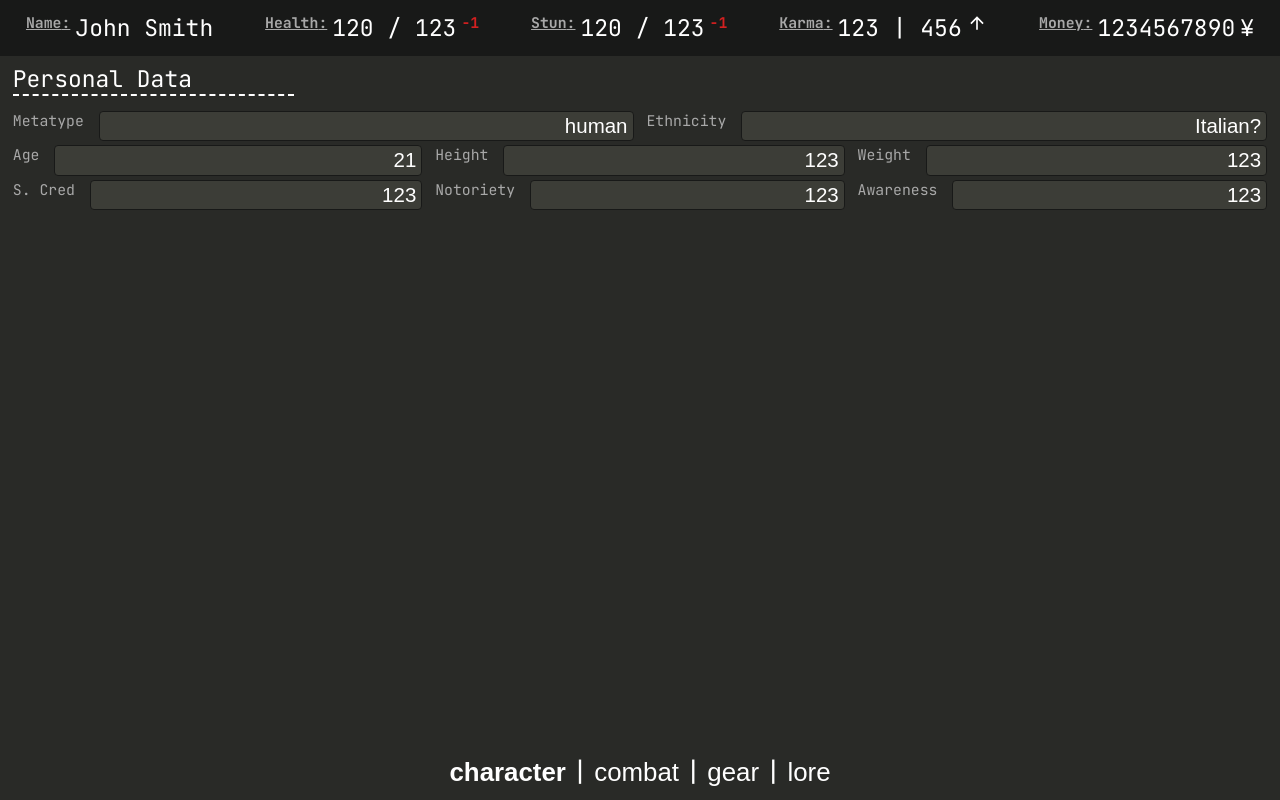
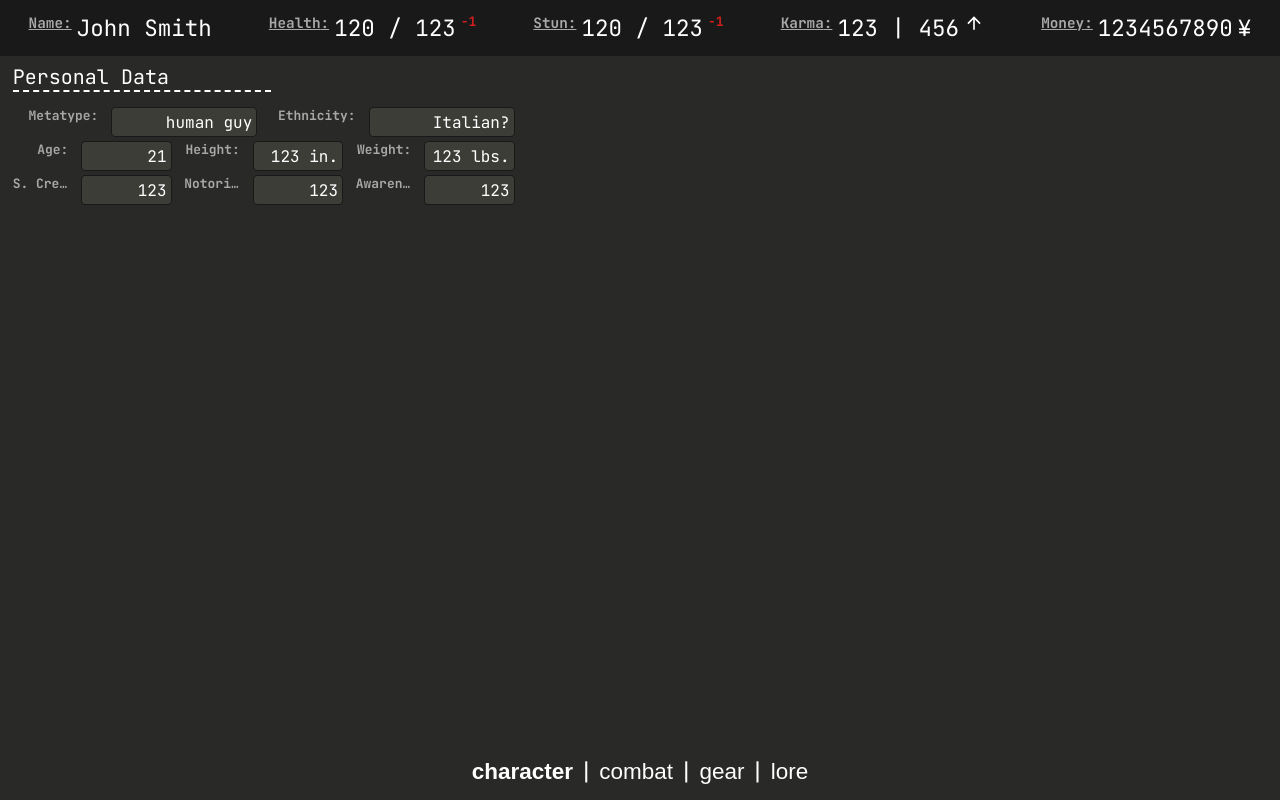
Before and after one commit to roclame12/ShadowSheet, a React (Vite) app: page / in a window 1280 px wide. Built offline with nearby package versions, Linux system fonts and the light colour scheme.

Commit message:
Added a suffix to each InputBox that'll allow for you to place text at the end of the input.
Also did some refactoring with the font sizes to better suit smaller screens

```diff
--- a/src/CSS/components/Hudbar.css
+++ b/src/CSS/components/Hudbar.css
@@ -8,11 +8,11 @@
 
 .stat-header {
     color: var(--text-color-header);
-    font-size: var(--font-size-xxs);
+    font-size: var(--font-size-xs);
     text-decoration: underline;
 }
 
-.stat-text { font-size: var(--font-size-l); }
+.stat-text { font-size: var(--font-size-xl); }
 
 .stat-modifier {
     font-size: var(--font-size-xxs);
@@ -26,11 +26,11 @@
 }
 
 .upgrade-button-icon {
-    width: var(--font-size-m);
+    width: var(--font-size-l);
 }
 
 .upgrade-button-icon:hover {
-    width: var(--font-size-l);
+    width: var(--font-size-xl);
 }
 
 .hudbar-container {
--- a/src/CSS/globals.css
+++ b/src/CSS/globals.css
@@ -30,6 +30,7 @@
     /* Font Behavior */
     font-family: "jetbrains mono", "ui-monospace", sans-serif;
     /* Reactive type generated w/ Utopia's font calculator https://utopia.fyi/type/calculator?c=640,17,1.067,2560,21,1.2,5,2,&s=0.75|0.5|0.25,1.5|2|3|4|6,s-l&g=s,l,xl,12 */
+    /*
     --font-size-xxs: clamp(0.9115rem, 0.9405rem + -0.0182vw, 0.9333rem);
     --font-size-xs: clamp(0.9958rem, 0.9631rem + 0.0816vw, 1.0938rem);
     --font-size-s: clamp(1.0625rem, 0.9792rem + 0.2083vw, 1.3125rem);
@@ -38,6 +39,18 @@
     --font-size-xl: clamp(1.2907rem, 0.9649rem + 0.8144vw, 2.268rem);
     --font-size-xxl: clamp(1.3772rem, 0.929rem + 1.1204vw, 2.7216rem);
     --font-size-3xl: clamp(1.4694rem, 0.8706rem + 1.4971vw, 3.2659rem);
+     */
+
+    /* @link https://utopia.fyi/type/calculator?c=640,15,1.067,2560,18,1.2,5,2,&s=0.75|0.5|0.25,1.5|2|3|4|6,s-l&g=s,l,xl,12 */
+
+        --font-size-xxs: clamp(0.7813rem, 0.8375rem + -0.0352vw, 0.8235rem);
+        --font-size-xs: clamp(0.8786rem, 0.859rem + 0.0491vw, 0.9375rem);
+        --font-size-s: clamp(0.9375rem, 0.875rem + 0.1563vw, 1.125rem);
+        --font-size-m: clamp(1.0003rem, 0.8838rem + 0.2914vw, 1.35rem);
+        --font-size-l: clamp(1.0673rem, 0.8831rem + 0.4606vw, 1.62rem);
+        --font-size-xl: clamp(1.1388rem, 0.8705rem + 0.671vw, 1.944rem);
+        --font-size-xxl: clamp(1.2151rem, 0.8426rem + 0.9314vw, 2.3328rem);
+        --font-size-3xl: clamp(1.2966rem, 0.7956rem + 1.2523vw, 2.7994rem);
 
     /* Sizing details */
     --edge-component-height: 7vh
--- a/src/CSS/pages/CharacterPage.css
+++ b/src/CSS/pages/CharacterPage.css
@@ -5,7 +5,6 @@
 .input-box-container {
     display: flex;
     flex-direction: row;
-    box-sizing: border-box;
     width: 100%;
 
     gap: var(--font-size-xxs);
@@ -15,17 +14,23 @@
 .input-box-header {
     color: var(--text-color-header);
     font-size: var(--font-size-xxs);
-    font-weight: normal;
+    overflow: hidden;
+    text-overflow: ellipsis;
+    text-align: right;
+    text-wrap: nowrap;
+
+    width: 35%;
 }
 
-.input-box-input {
+.input-box-body {
+    display: flex;
+    flex-direction: row;
     flex: 1;
     min-width: 0;
 
-    font-size: var(--font-size-m);
-    color: var(--text-color);
-    text-align: right;
-    padding: .2ex .25em .2ex 0;
+
+    font-size: var(--font-size-s);
+    padding: .4ex .25em .4ex 0;
 
     background-color: var(--primary-black);
     border: 1px solid var(--secondary-black);
@@ -33,17 +38,41 @@
 }
 
 
+.input-box-input {
+    flex: 1;
+    min-width: inherit;
+
+    font-family: inherit;
+    font-size: inherit;
+    color: inherit;
+    text-align: right;
+
+
+    background-color: inherit;
+    border: none;
+}
+
+.input-box-input:focus { outline: none; }
+
+.input-box-suffix {
+    padding-left: 1ch;
+}
+
+
 /* <PersonalData> classes */
 .personal-data-container {
     display: flex;
     flex-direction: column;
+    flex-wrap: nowrap;
+    width: 40%;
+    overflow: scroll;
 
     gap: 15px;
 }
 
 .personal-data-grid {
     display: grid;
-    grid-template-columns: repeat(6, 1fr);
+    grid-template-columns: repeat(6, minmax(70px, 1fr));
     grid-template-areas:
             "meta-type   meta-type   meta-type ethnicity ethnicity ethnicity"
             "age         age         height    height    weight    weight"
--- a/src/pages/CharacterPage.tsx
+++ b/src/pages/CharacterPage.tsx
@@ -1,6 +1,6 @@
 import "../CSS/pages/CharacterPage.css"
 import Header from "../components/Header.tsx";
-import { useState } from "react";
+import { useState, useRef } from "react";
 
 
 interface InputBoxProps {
@@ -8,29 +8,40 @@ interface InputBoxProps {
     value: string,
     onChange: (event: React.ChangeEvent<HTMLInputElement>) => void,
     maxLen?: number,
+    suffix?: string,
     title?: string,
     id?: string
 }
 
 function InputBox(props: InputBoxProps) {
+    const focusRef = useRef<HTMLInputElement>(null);
+
     return (
-        <div className="input-box-container" id={props.id}>
+        <div
+            className="input-box-container"
+            id={props.id}
+            onClick={ () => { if (focusRef.current) focusRef.current.focus() } }
+        >
             <h2 className="input-box-header">{ props.header }</h2>
+            <div className="input-box-body">
                 <input
                     type="text"
+                    ref={ focusRef }
                     value={ props.value }
                     onChange={ props.onChange }
-                maxLength={props.maxLen}
-                title={props.title}
+                    maxLength={ props.maxLen }
+                    title={ props.title }
                     className="input-box-input"
                 />
+                { props.suffix ? <p className="input-box-suffix">{ props.suffix }</p> : null }
+            </div>
         </div>
     )
 }
 
 
 function PersonalData() {
-    const [metaType, setMetaType] = useState<string>("human");
+    const [metaType, setMetaType] = useState<string>("human guy");
     const [ethnicity, setEthnicity] = useState<string>("Italian?");
     const [age, setAge] = useState<string>("21");
     const [height, setHeight] = useState<string>("123");
@@ -66,21 +77,21 @@ function PersonalData() {
             <Header>Personal Data</Header>
             <div className="personal-data-grid">
                 <InputBox
-                    header="Metatype"
+                    header="Metatype:"
                     value={metaType}
                     id="meta-type"
                     onChange={ handleInput(setMetaType) }
                 />
 
                 <InputBox
-                    header="Ethnicity"
+                    header="Ethnicity:"
                     value={ethnicity}
                     id="ethnicity"
                     onChange={ handleInput(setEthnicity) }
                 />
 
                 <InputBox
-                    header="Age"
+                    header="Age:"
                     value={age}
                     maxLen={4}
                     id="age"
@@ -88,23 +99,25 @@ function PersonalData() {
                 />
 
                 <InputBox
-                    header="Height"
+                    header="Height:"
                     value={height}
                     maxLen={4}
+                    suffix="in."
                     id="height"
                     onChange={ handleInputConditional(setHeight, /^\d*$/) }
                 />
 
                 <InputBox
-                    header="Weight"
+                    header="Weight:"
                     value={weight}
-                    maxLen={9}
+                    maxLen={4}
+                    suffix="lbs."
                     id="weight"
                     onChange={ handleInputConditional(setWeight, /^\d*$/) }
                 />
 
                 <InputBox
-                    header="S. Cred"
+                    header="S. Cred:"
                     value={cred}
                     maxLen={4}
                     id="street-cred"
@@ -112,7 +125,7 @@ function PersonalData() {
                 />
 
                 <InputBox
-                    header="Notoriety"
+                    header="Notoriety:"
                     value={notoriety}
                     maxLen={4}
                     id="notoriety"
@@ -120,7 +133,7 @@ function PersonalData() {
                 />
 
                 <InputBox
-                    header="Awareness"
+                    header="Awareness:"
                     value={awareness}
                     maxLen={4}
                     id="awareness"
```
Lines whose indentation alone changed are shown as unchanged.
